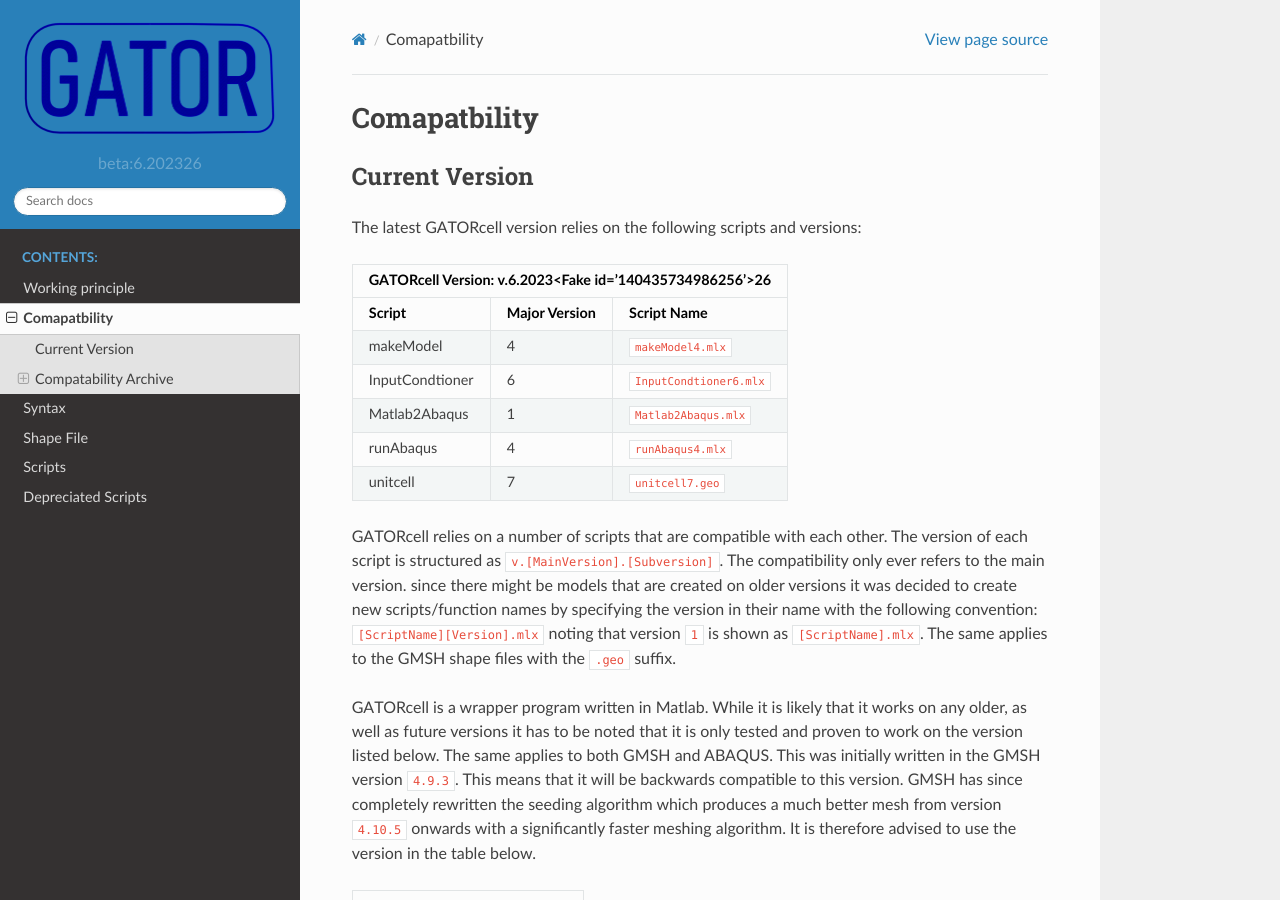
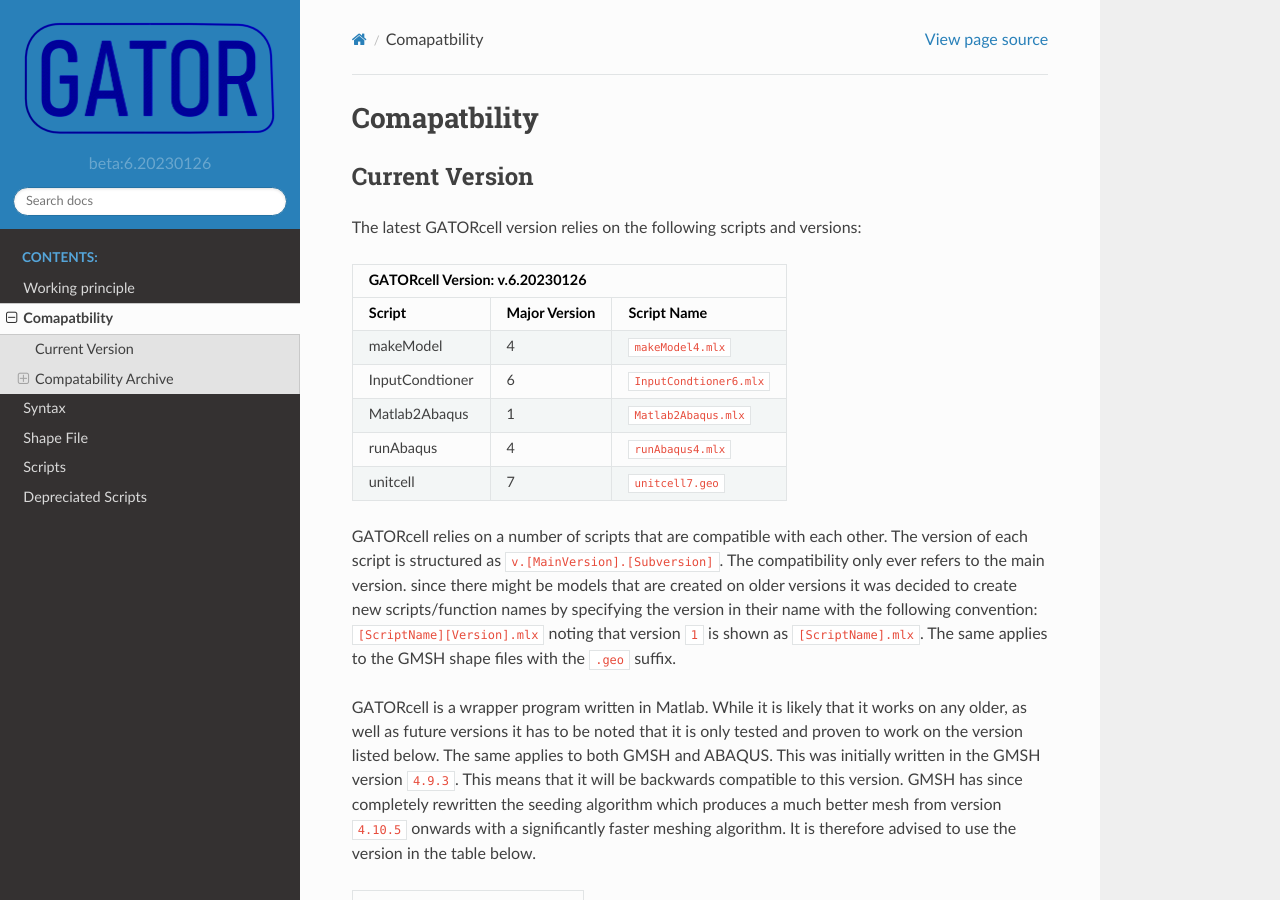
Before and after one commit to aq18507/GATORdocs, a Sphinx documentation site: the page built from doc/Compatability.rst, in a window 1280 px wide and 900 px high. Built offline with Sphinx 7.4.7 and the Read the Docs theme 2.0.0, drawn with Linux system fonts in a browser that asks for light colours.

Commit message:
update conf.py

```diff
--- a/doc/conf.py
+++ b/doc/conf.py
@@ -54,9 +54,9 @@
 # month = today.month
 # day = today.day
 
-year = 2023
-month = 01
-day = 26
+year = '2023'
+month = '01'
+day = '26'
 
 # General information about the project.
 project = 'GATORcell Documentation'
```
